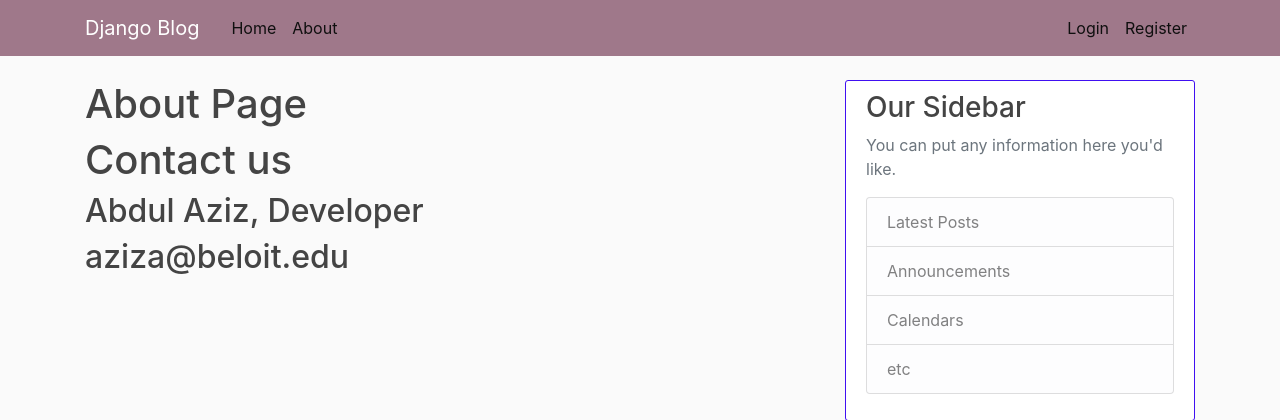
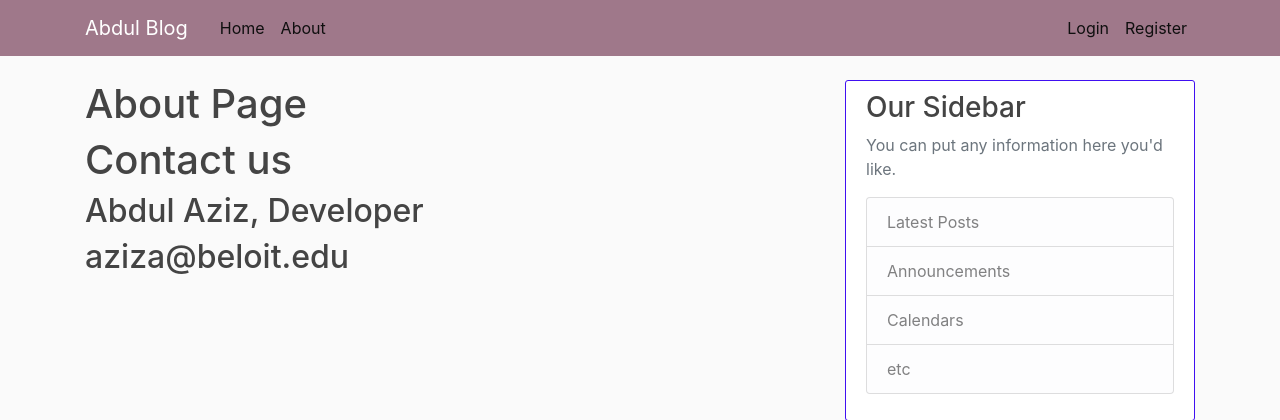
Before and after one commit to aziz16034/blog, a Django app: page /about/ in a window 1280 px wide. Shown: the top 420 px of the page. Run offline with Django 3.2, Linux system fonts and the light colour scheme; some libraries are stand-ins or nearby versions.

Commit message:
Updated96633

```diff
--- a/blog/templates/blog/base.html
+++ b/blog/templates/blog/base.html
@@ -15,14 +15,14 @@
     {% if title %}
         <title>Django Blog - {{ title }}</title>
     {% else %}
-        <title>AA Blog</title>
+        <title>Django Blog</title>
     {% endif %}
 </head>
 <body>
     <header class="site-header">
       <nav class="navbar navbar-expand-md navbar-dark bg-steel fixed-top">
         <div class="container">
-          <a class="navbar-brand mr-4" href="{% url 'blog-home' %}">Django Blog</a>
+          <a class="navbar-brand mr-4" href="{% url 'blog-home' %}">Abdul Blog</a>
           <button class="navbar-toggler" type="button" data-toggle="collapse" data-target="#navbarToggle" aria-controls="navbarToggle" aria-expanded="false" aria-label="Toggle navigation">
           <span class="navbar-toggler-icon"></span>
           </button>
```
